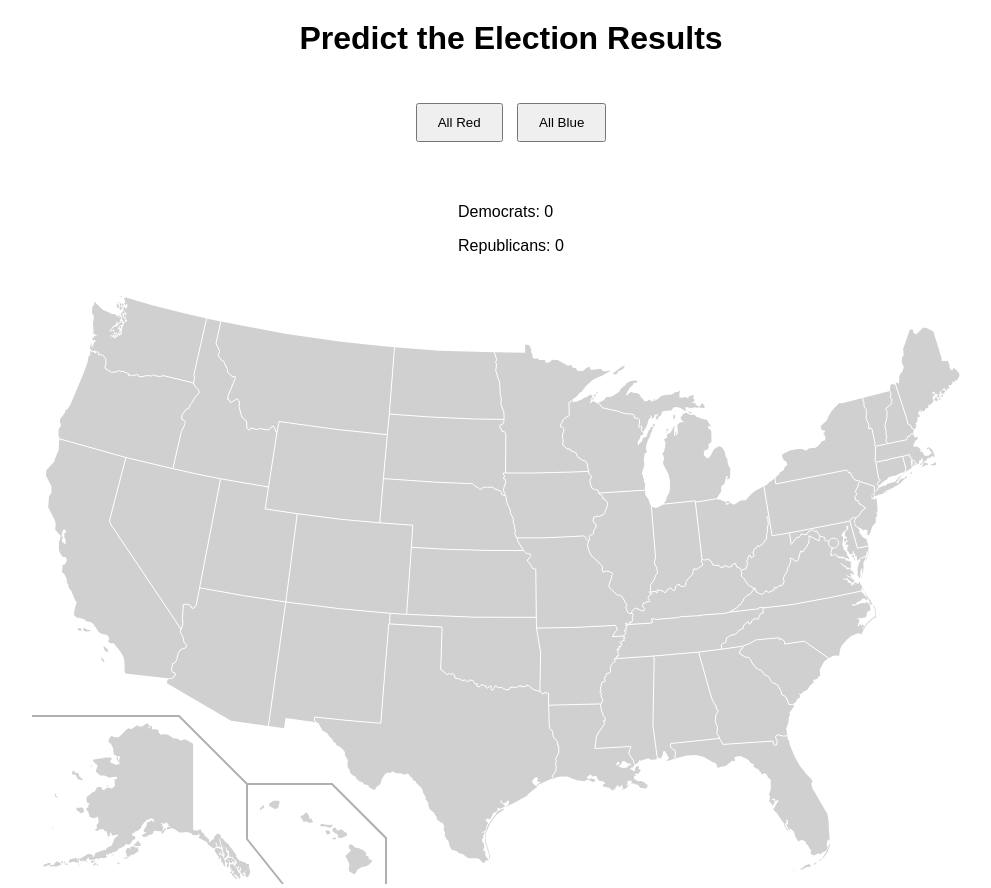
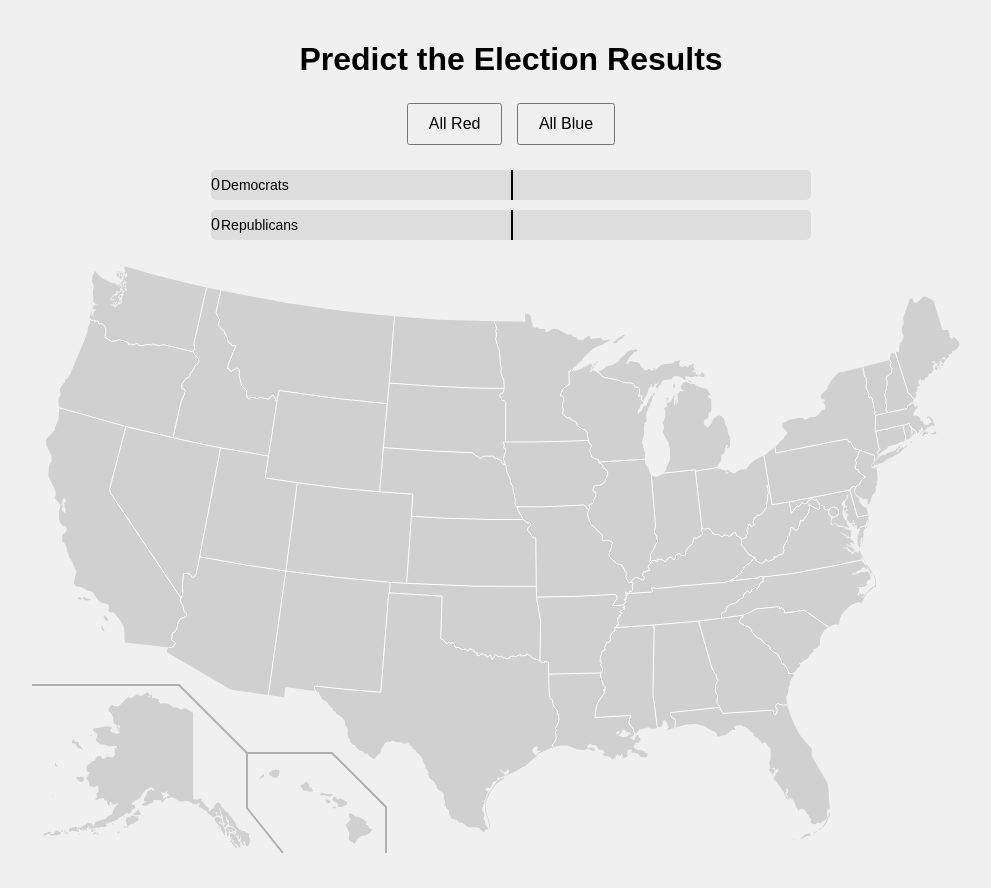
Before and after one commit to amouly68/election, a Flask app: page / in a window 1280 px wide. Shown: the whole page, without its empty margins (129-1120 px from the left). After the commit the page ends 853 px from the top, so only its background shows below. Run offline with Flask 3, Linux system fonts and the light colour scheme.

Commit message:
pb avec DC + style a continuer

```diff
--- a/static/script.js
+++ b/static/script.js
@@ -27,9 +27,7 @@ function initializeStates() {
         // Ajoute un événement pour le survol (hover) de l'état
         state.addEventListener('mouseover', (event) => {
             const stateName = state.getAttribute('data-name');
-            console.log("stateName: " + stateName);
             const electors = getElectorsForState(stateName);
-            console.log("electors: " + electors);
             tooltip.style.display = 'block';
             tooltip.textContent = `${stateName}: ${electors} grands électeurs`;
         });
@@ -111,6 +109,8 @@ function updateStateColor(state, color) {
 function updateElectorCount(data) {
     const electorCountDemocrats = document.getElementById('elector-count-democrats');
     const electorCountRepublicans = document.getElementById('elector-count-republicans');
+    const barDemocrats = document.getElementById('bar-democrats');
+    const barRepublicans = document.getElementById('bar-republicans');
     let totalDemocrats = 0;
     let totalRepublicans = 0;
 
@@ -124,6 +124,13 @@ function updateElectorCount(data) {
 
     electorCountDemocrats.textContent = totalDemocrats;
     electorCountRepublicans.textContent = totalRepublicans;
+
+    // Mise à jour des barres
+    const percentageDemocrats = (totalDemocrats / 538) * 100;
+    const percentageRepublicans = (totalRepublicans / 538) * 100;
+
+    barDemocrats.style.width = `${percentageDemocrats}%`;
+    barRepublicans.style.width = `${percentageRepublicans}%`;
 }
 
 
--- a/static/styles.css
+++ b/static/styles.css
@@ -1,22 +1,92 @@
 body {
     font-family: Arial, sans-serif;
     margin: 0;
-    padding: 0;
+    padding: 20px;
+    background-color: #f0f0f0;
+}
+
+h1 {
+    text-align: center;
+    margin-bottom: 20px;
+}
+
+#controls {
+    text-align: center;
+    margin-bottom: 20px;
+}
+
+button {
+    padding: 10px 20px;
+    margin: 5px;
+    font-size: 16px;
+    cursor: pointer;
+}
+
+#counter {
     display: flex;
     flex-direction: column;
+    gap: 10px;
+    margin: 20px auto;
+    width: 80%;
+}
+
+.bar-container {
+    position: relative;
+    width: 100%;
+    max-width: 600px;
+    margin: 0 auto;
+    height: 30px;
+    background-color: #ddd;
+    border-radius: 5px;
+    overflow: hidden;
+    display: flex;
     align-items: center;
 }
 
-h1 {
-    margin-top: 20px;
+.bar {
+    height: 100%;
+    transition: width 0.5s ease;
+    border-radius: 5px;
 }
 
-#controls {
-    margin: 20px;
+.bar-label {
+    position: absolute;
+    left: 10px;
+    font-size: 14px;
+    color: black;
 }
 
-#counter {
-    margin: 20px;
+#bar-democrats {
+    background-color: blue;
+    width: 0%;
+}
+
+#bar-republicans {
+    background-color: red;
+    width: 0%;
+}
+
+.bar-threshold {
+    position: absolute;
+    top: 0;
+    height: 100%; /* Prend la hauteur du conteneur de la barre */
+    width: 2px;
+    background-color: black;
+    left: calc(270 / 538 * 100%);
+    z-index: 2;
+    transform: translateX(-1px); /* Ajuste la position pour centrer */
+}
+
+
+#tooltip {
+    position: absolute;
+    display: none;
+    background-color: #333;
+    color: white;
+    padding: 5px;
+    border-radius: 3px;
+    font-size: 12px;
+    pointer-events: none;
 }
 
 #map-container {
@@ -26,23 +96,9 @@ h1 {
     overflow: hidden;
 }
 
-button {
-    padding: 10px 20px;
-    margin: 5px;
-    cursor: pointer;
+svg {
+    display: block;
+    margin: 0 auto;
+    max-width: 100%;
+    height: auto;
 }
-
-@media (max-width: 600px) {
-    #counter {
-        font-size: 12px;
-    }
-
-    button {
-        padding: 8px 16px;
-        font-size: 12px;
-    }
-}
-
-#tooltip {
-    z-index: 10;
-}
--- a/templates/index.html
+++ b/templates/index.html
@@ -14,8 +14,18 @@
         <button id="all-blue">All Blue</button>
     </div>
     <div id="counter">
-        <p>Democrats: <span id="elector-count-democrats">0</span></p>
-        <p>Republicans: <span id="elector-count-republicans">0</span></p>
+        <div class="bar-container">
+            <div class="bar-label">Democrats</div>
+            <div class="bar" id="bar-democrats"></div>
+            <div class="bar-threshold"></div>
+            <span id="elector-count-democrats">0</span>
+        </div>
+        <div class="bar-container">
+            <div class="bar-label">Republicans</div>
+            <div class="bar" id="bar-republicans"></div>
+            <div class="bar-threshold"></div>
+            <span id="elector-count-republicans">0</span>
+        </div>
     </div>
     <div id="map-container" style="width: 100%; height: auto;"></div>
     <div id="tooltip" style="position: absolute; display: none; background-color: #333; color: white; padding: 5px; border-radius: 3px; font-size: 12px;"></div>
```
Also changed, not shown: static/svg/usa_map.svg.
